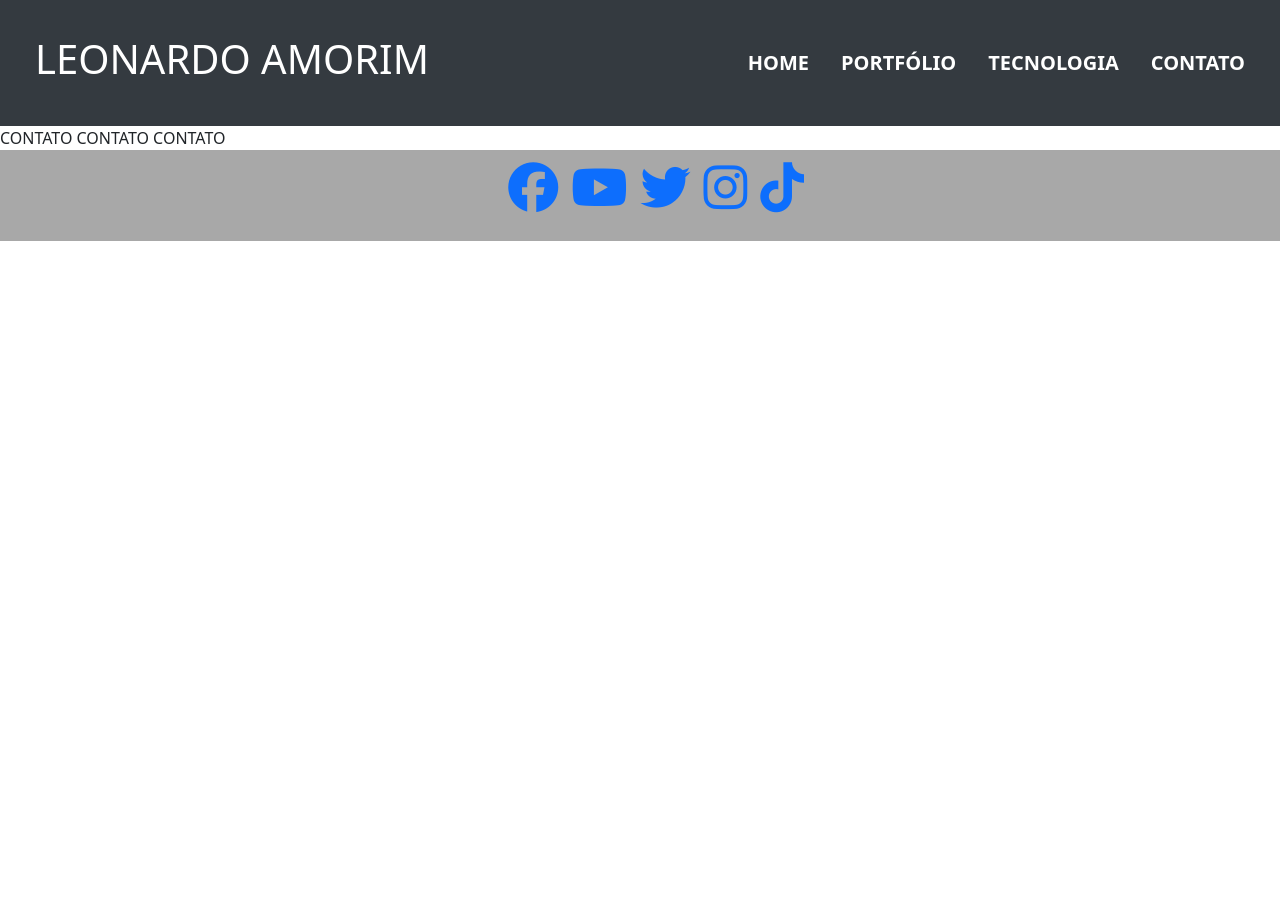
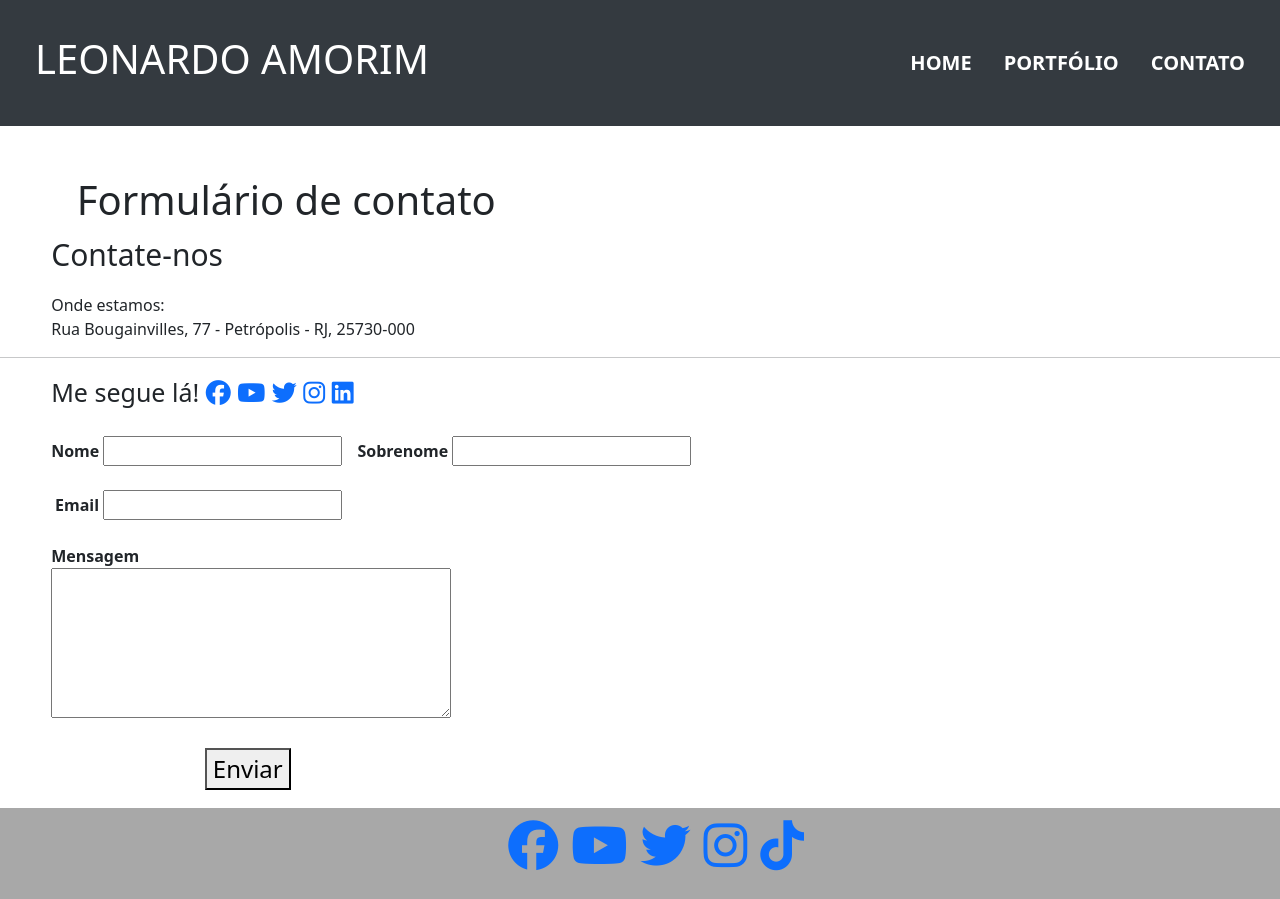
Before and after one commit to L3oAmorim/Portfolio_iuul, a plain HTML site: page contato.html in a window 1280 px wide. Before the commit the page ends 800 px from the top, so only its background shows below. Drawn offline with nearby package versions, Linux system fonts and the light colour scheme.

Commit message:
conteudo pagina contato

```diff
--- a/contato.html
+++ b/contato.html
@@ -14,12 +14,57 @@
         <nav class="cabecalho-menu">
             <a class="cabecalho-menu-item" href="index.html">HOME</a>
             <a class="cabecalho-menu-item" href="portfolio.html">PORTFÓLIO</a>
-            <a class="cabecalho-menu-item" href="tecnologia.html">TECNOLOGIA</a>
             <a class="cabecalho-menu-item" href="contato.html">CONTATO</a>
         </nav>
 
   </header>
-  CONTATO  CONTATO  CONTATO
+  <div>
+    <h1 id="titulo">Formulário de contato</h1>
+      <p id="subtitulo">Contate-nos </p>
+      <p class="end">Onde estamos:<br>Rua Bougainvilles, 77 - Petrópolis - RJ, 25730-000</p>
+  </div>
+
+  <hr>
+
+  <div class="redes-sociais">
+    Me segue lá!
+    <a href="https://www.facebook.com/?locale=pt_BR" target="_blank"><i class="fa-brands fa-facebook"></i></a>
+    <a href="https://www.youtube.com/?gl=BR" target="_blank"><i class="fa-brands fa-youtube"></i></a>
+    <a href="https://twitter.com/login?lang=pt" target="_blank"><i class="fa-brands fa-twitter"></i></a>
+    <a href="https://www.instagram.com/" target="_blank"><i class="fa-brands fa-instagram"></i></a>
+    <a href="https://br.linkedin.com/" target="_blank"><i class="fa-brands fa-linkedin"></i></a>
+  </div>
+
+  <form>
+
+      <fieldset>
+          <div><br>
+            <label for="nome"><strong>Nome</strong></label>
+            <input type="text" name="nome" id="nome" required>
+          </div>
+
+          <div><br>
+            <label for="sobrenome"><strong>Sobrenome</strong></label>
+            <input type="text" name="sobrenome" id="sobrenome" required>
+          </div>
+      </fieldset>
+
+
+     <div class="label-email"><br>
+        <label for="email"><strong>Email</strong></label>
+        <input type="email" name="email" id="email" required>
+
+      </div>
+
+      <div class="mensagem"><br>
+        <label><strong>Mensagem</strong></label><br>
+        <textarea></textarea>
+      </div><br>
+
+      <div class="botao-enviar">
+        <button type="submit">Enviar</button>
+      </div>
+  </form>
 
   <footer>
     <div class="icons">
```
